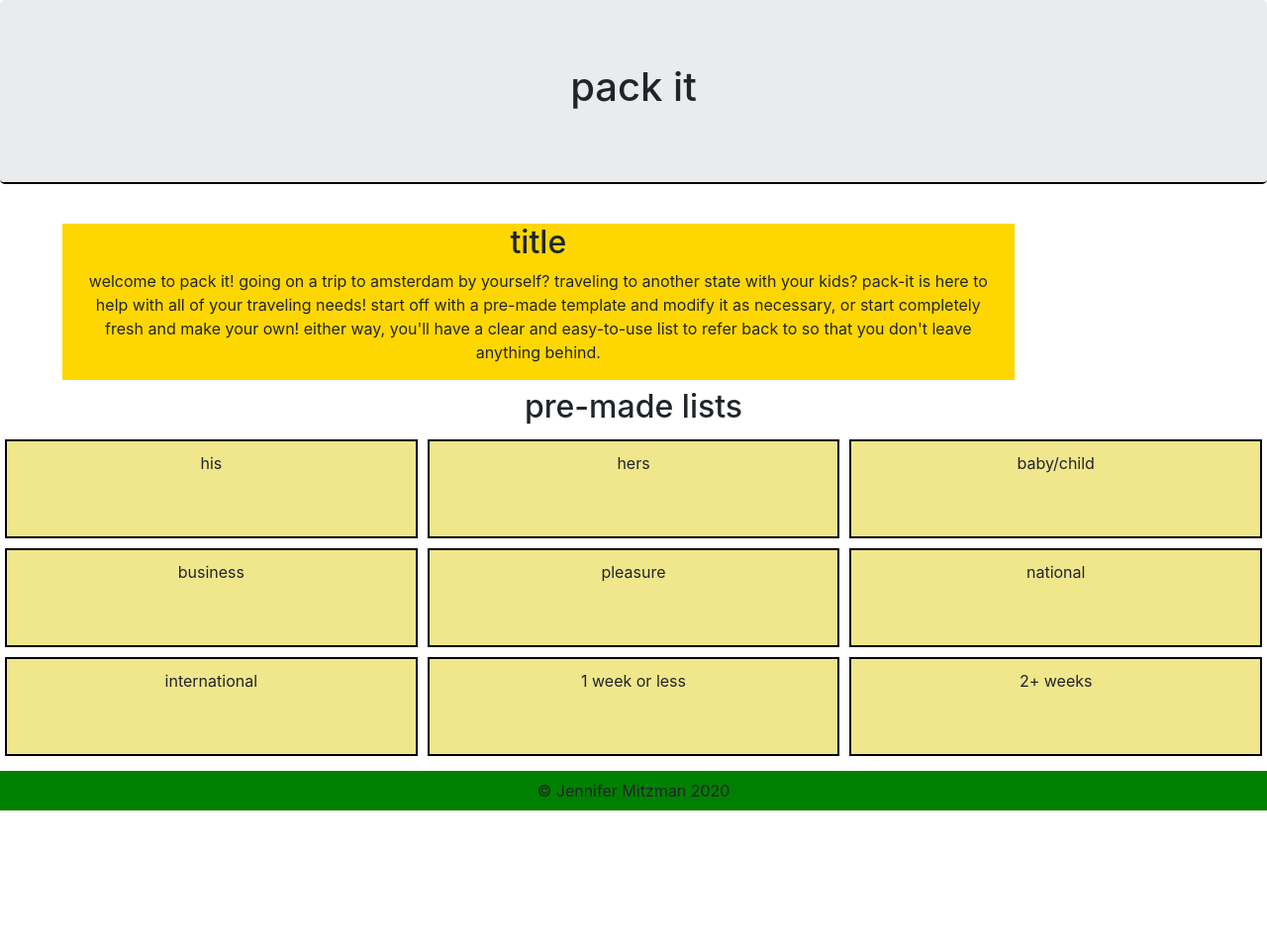
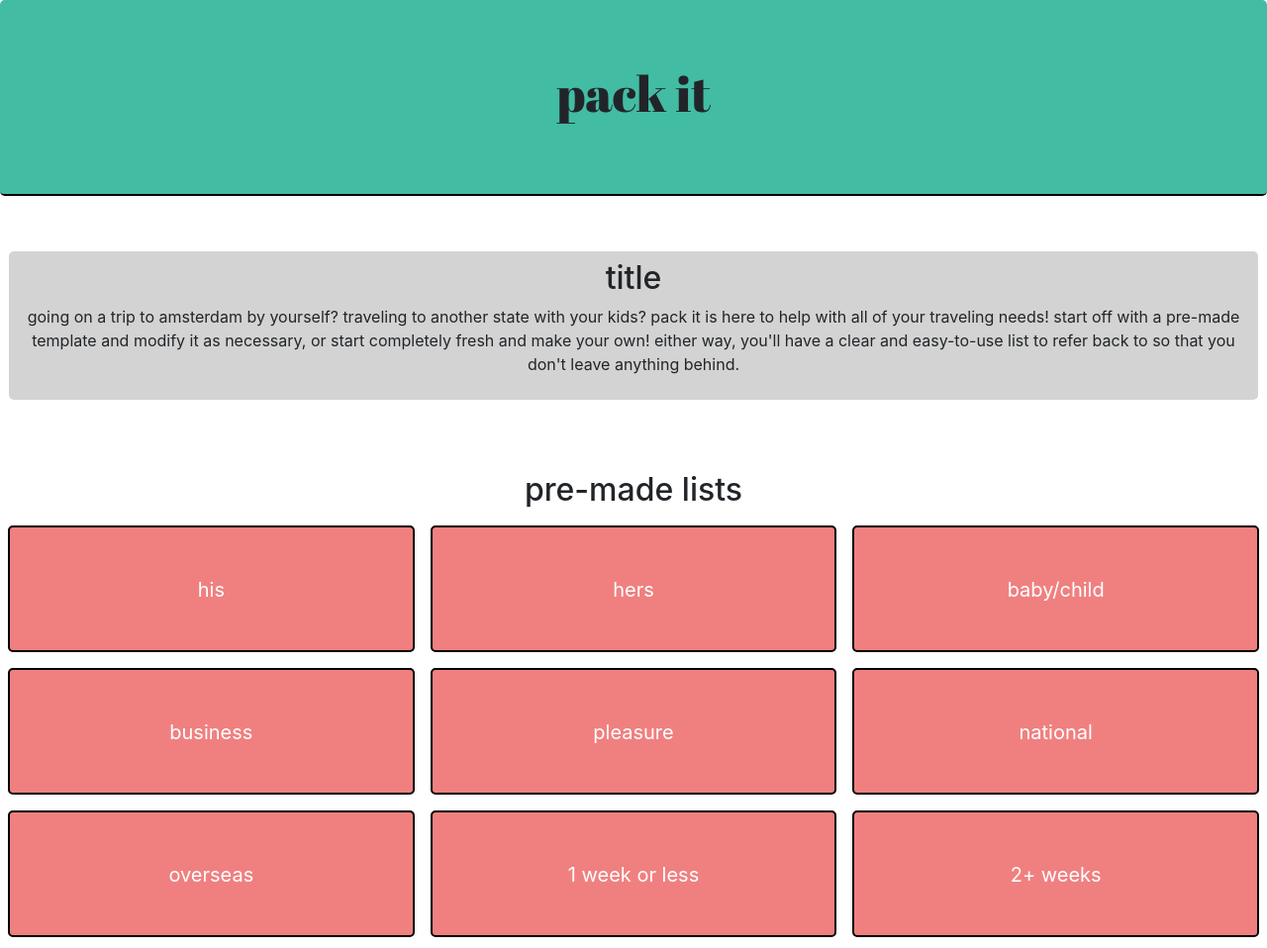
Before and after one commit to jenmitz/packing-list, a plain HTML site: page index.html in a window 1280 px wide. Shown: the top 958 px of the page at 99% size. Before the commit the page ends 819 px from the top, so only its background shows below. Drawn offline with nearby package versions, Linux system fonts and the light colour scheme.

Commit message:
tentative color scheme, font changes, fixed margins, padding, etc

```diff
--- a/index.html
+++ b/index.html
@@ -5,6 +5,7 @@
     <meta name="viewport" content="width=device-width, initial-scale=1.0">
     <link rel="stylesheet" href="https://stackpath.bootstrapcdn.com/bootstrap/4.4.1/css/bootstrap.min.css" integrity="sha384-Vkoo8x4CGsO3+Hhxv8T/Q5PaXtkKtu6ug5TOeNV6gBiFeWPGFN9MuhOf23Q9Ifjh" crossorigin="anonymous">
     <link rel="stylesheet" type="text/css" href="style.css">
+    <link href="https://fonts.googleapis.com/css2?family=Abril+Fatface&display=swap" rel="stylesheet">
     <title>Packing List</title>
 </head>
 
@@ -14,13 +15,13 @@
         <h1>pack it</h1>
     </div>
 
-    <div class="container p-2">
+    <div class="container-fluid p-2 mb-5">
         <div class="row">
-            <div class="col-lg-10">
+            <div class="col-lg p-2 m-3" align="center">
                 <h2>title</h2>
                 <p>
-                    welcome to pack it! going on a trip to amsterdam by yourself? traveling to another state
-                    with your kids? pack-it is here to help with all of your traveling needs! start off with a pre-made template
+                    going on a trip to amsterdam by yourself? traveling to another state
+                    with your kids? pack it is here to help with all of your traveling needs! start off with a pre-made template
                     and modify it as necessary, or start completely fresh and make your own! either way, you'll have a
                     clear and easy-to-use list to refer back to so that you don't leave anything behind.
                 </p>
@@ -28,20 +29,19 @@
         </div>
     </div>
 
-    </div>
-
     <h2>pre-made lists</h2>
+    <div id="lists">
         <div class="container-fluid">
             <div class="row">
-            <div class="col">
+                <div class="col-sm m-2 pt-5">
                     his
                 </div>
 
-            <div class="col">
+                <div class="col-sm m-2 pt-5">
                     hers
                 </div>
 
-            <div class="col">
+                <div class="col-sm m-2 pt-5">
                     baby/child
                 </div>
             </div>
@@ -49,15 +49,15 @@
 
         <div class="container-fluid">
             <div class="row">
-            <div class="col">
+                <div class="col-sm m-2 pt-5">
                     business
                 </div>
 
-            <div class="col">
+                <div class="col-sm m-2 pt-5">
                     pleasure
                 </div>
 
-            <div class="col">
+                <div class="col-sm m-2 pt-5">
                     national
                 </div>
             </div>
@@ -65,16 +65,17 @@
 
         <div class="container-fluid">
             <div class="row">
-            <div class="col">
-                international
+                <div class="col-sm m-2 pt-5">
+                    overseas
                 </div>
 
-            <div class="col">
+                <div class="col-sm m-2 pt-5">
                     1 week or less
                 </div>
 
-            <div class="col">
+                <div class="col-sm m-2 pt-5">
                     2+ weeks
+                </div>
             </div>
         </div>
     </div>
--- a/style.css
+++ b/style.css
@@ -1,31 +1,33 @@
+h1 {
+    font-family: 'Abril Fatface', -apple-system, BlinkMacSystemFont, 'Segoe UI', Roboto, Oxygen, Ubuntu, Cantarell, 'Open Sans', 'Helvetica Neue', sans-serif;
+    font-size: 50px;
+}
 h2 {
     text-align: center;
 }
 .jumbotron {
     text-align: center;
     border-bottom: 2px solid black;
+    background-color: #43BCA4;
 }
-
 .footer {
     margin-top: 10px;
     text-align: center;
     bottom: 0;
     width: 100%;
-    background-color: green;
+    background-color: lightgrey;
 }
-.col-lg-10 {
+.col-lg {
+    background-color: lightgrey;
+    border-radius: 5px;
+}
+.col-sm {
+    background-color: lightcoral;
+    border: 2px solid black;
+    height: 8rem;
+    width: 8rem;
+    border-radius: 5px;
     text-align: center;
-    background-color: gold;
+    color: #fff;
+    font-size: 20px;
 }
-.col-lg-5 {
-    background-color: indianred;
-}
-.col {
-    background-color: khaki;
-    margin: 5px;
-    border: 2px solid black;
-    height: 100px;
-    width: 50px;
-    text-align: center;
-    padding: 10px;
-}
```
Lines whose indentation alone changed are shown as unchanged.
